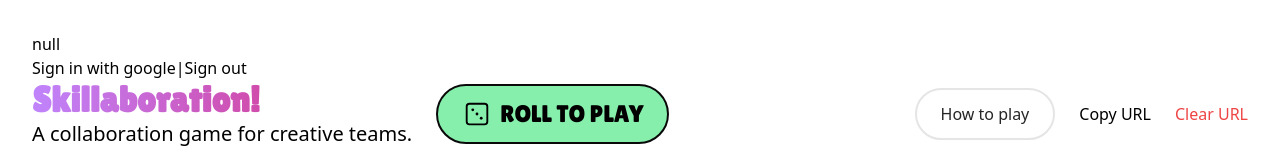
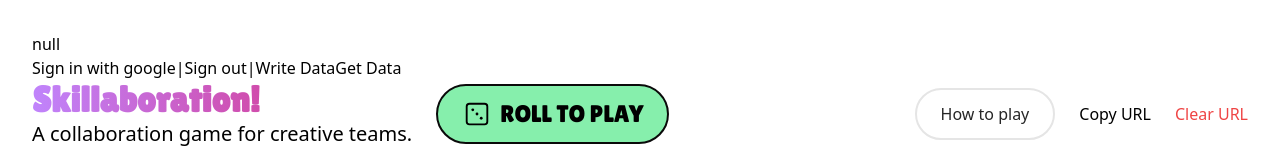
Before and after one commit to andreortiz82/skillaboration, an Astro site: page / in a window 1280 px wide. Shown: the top 160 px of the page. Built offline with nearby package versions, Linux system fonts and the light colour scheme; Astro itself is replaced by a stand-in of ours; no server answers; a web font is replaced by a local one.

Commit message:
read write complete

```diff
--- a/src/components/Login.tsx
+++ b/src/components/Login.tsx
@@ -1,4 +1,15 @@
-import { signInWithGoogle, userSignOut } from "../firebase/client";
+import {
+  signInWithGoogle,
+  userSignOut,
+  writeData,
+  getData,
+} from "../firebase/client";
+
+const writeDataCallback = (data: any) => {
+  console.log("----------- start");
+  console.log(data);
+  console.log("----------- end");
+};
 
 export const Login = ({ setCurrentUser }: any) => {
   return (
@@ -6,7 +17,25 @@ export const Login = ({ setCurrentUser }: any) => {
       <button onClick={() => signInWithGoogle(setCurrentUser)}>
         Sign in with google
       </button>
-      |<button onClick={() => userSignOut(setCurrentUser)}>Sign out</button>
+      |<button onClick={() => userSignOut(setCurrentUser)}>Sign out</button>|
+      <button
+        onClick={() =>
+          writeData(
+            "skills",
+            { list: ["a", "b", "c", "d", "e", "f", "g", "h", "i", "j", "k"] },
+            (data: any) => writeDataCallback(data)
+          )
+        }
+      >
+        Write Data
+      </button>
+      <button
+        onClick={() =>
+          getData("skills", (data: any) => writeDataCallback(data))
+        }
+      >
+        Get Data
+      </button>
     </div>
   );
 };
--- a/src/firebase/client.ts
+++ b/src/firebase/client.ts
@@ -2,6 +2,8 @@
 import { initializeApp } from "firebase/app";
 import { getAnalytics } from "firebase/analytics";
 import { GoogleAuthProvider, signInWithPopup, getAuth, signOut } from "firebase/auth";
+import { getDatabase, ref, set, get, child, onValue } from "firebase/database";
+
 // TODO: Add SDKs for Firebase products that you want to use
 // https://firebase.google.com/docs/web/setup#available-libraries
 
@@ -20,6 +22,7 @@ const firebaseConfig = {
 // Initialize Firebase
 const app = initializeApp(firebaseConfig);
 const analytics = getAnalytics(app);
+const database = getDatabase();
 
 const provider = new GoogleAuthProvider();
 provider.addScope('https://www.googleapis.com/auth/userinfo.profile');
@@ -59,3 +62,24 @@ export const userSignOut = (setCurrentUser:any) => {
     setCurrentUser(null)
   });
 }
+
+export const writeData = (path:string, data:any, callback:any) => {
+  const dbRef = ref(database, path);
+  set(dbRef, data);
+  getData(path, callback)
+
+}
+
+export const getData = (path:string, callback:any) => {
+  const dbRef = ref(database);
+
+  get(child(dbRef, path)).then((snapshot) => {
+    if (snapshot.exists()) {
+      callback(snapshot.val())
+    } else {
+      callback("No data available")
+    }
+  }).catch((error) => {
+    callback(error);
+  });
+}
```
